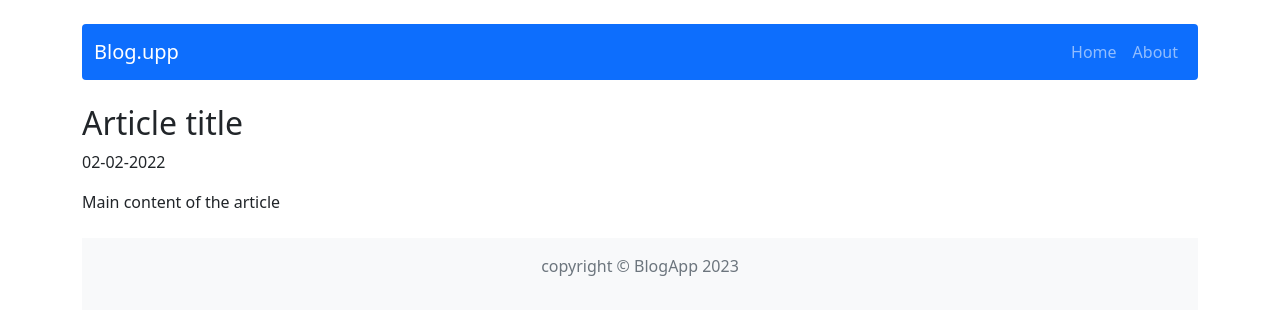
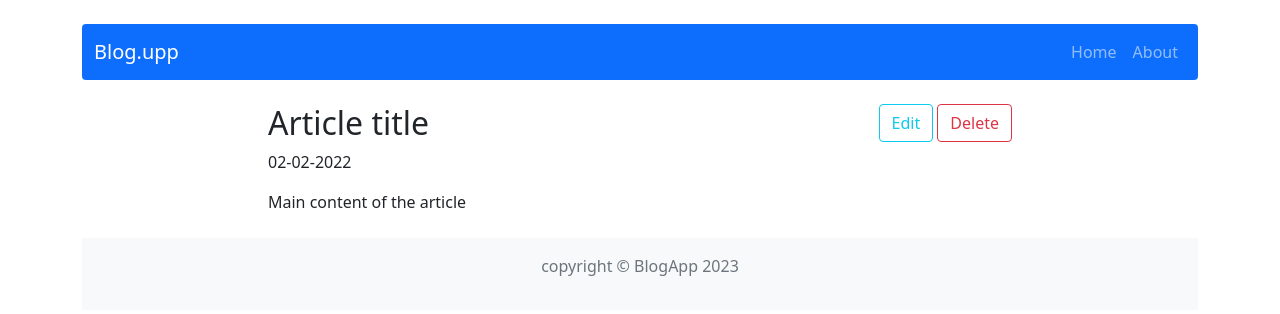
Before and after one commit to MarcinDraus/crud-react-redux-blog, a React (Create React App) app in the folder crud-react-redux-blog/: page /post/1 in a window 1280 px wide. Shown: the top 314 px of the page. Built offline with nearby package versions, Linux system fonts and the light colour scheme.

Commit message:
Post.js add buttons

```diff
--- a/crud-react-redux-blog/src/Redux/postsRedux.js
+++ b/crud-react-redux-blog/src/Redux/postsRedux.js
@@ -1,6 +1,7 @@
 //import shortid from 'shortid';
 
 //selectors
+export const getPostById = (state, id) => state.posts.find((post) => post.id === id);
 export const getAllPosts = (state) => state.posts;
 // actions
 // eslint-disable-next-line no-unused-vars
--- a/crud-react-redux-blog/src/components/pages/Post/Post.js
+++ b/crud-react-redux-blog/src/components/pages/Post/Post.js
@@ -1,12 +1,15 @@
 
-
+// components/pages/Post.js
 import React from 'react';
 import { useSelector } from 'react-redux';
 import { useParams } from 'react-router-dom';
+import { getPostById } from '../../../Redux/postsRedux';
+import { Button, Col } from 'react-bootstrap';
+import { Link } from 'react-router-dom';
 
 const Post = () => {
   const { id } = useParams();
-  const post = useSelector((state) => state.posts.find((p) => p.id === id));
+  const post = useSelector((state) => getPostById(state, id));
 
   if (!post) {
     return <div>Post not found.</div>;
@@ -14,11 +17,47 @@
 
   return (
     <div>
-      <h2>{post.title}</h2>
-      <p>{post.publishedDate}</p>
-      <p>{post.content}</p>
+      <Col xs={12} md={8} className="mx-auto">
+        <div className="d-flex justify-content-between">
+          <h2>{post.title}</h2>
+          <div>
+            <Link to={`/post/edit/${id}`}>
+              <Button variant="outline-info">Edit</Button>
+            </Link>{' '}
+            <Button variant="outline-danger" >
+              Delete
+            </Button>{' '}
+          </div>
+        </div>
+        <p>{post.publishedDate}</p>
+        <p>{post.content}</p>
+      </Col>
     </div>
   );
 };
 
 export default Post;
+
+// import React from 'react';
+// import { useSelector } from 'react-redux';
+// import { useParams } from 'react-router-dom';
+// import { getPostById } from '../../Redux/postsRedux';
+
+// const Post = () => {
+//   const { id } = useParams();
+//   const post = useSelector((state) => getPostById(state, id));
+
+//   if (!post) {
+//     return <div>Post not found.</div>;
+//   }
+
+//   return (
+//     <div>
+//       <h2>{post.title}</h2>
+//       <p>{post.publishedDate}</p>
+//       <p>{post.content}</p>
+//     </div>
+//   );
+// };
+
+// export default Post;
```
